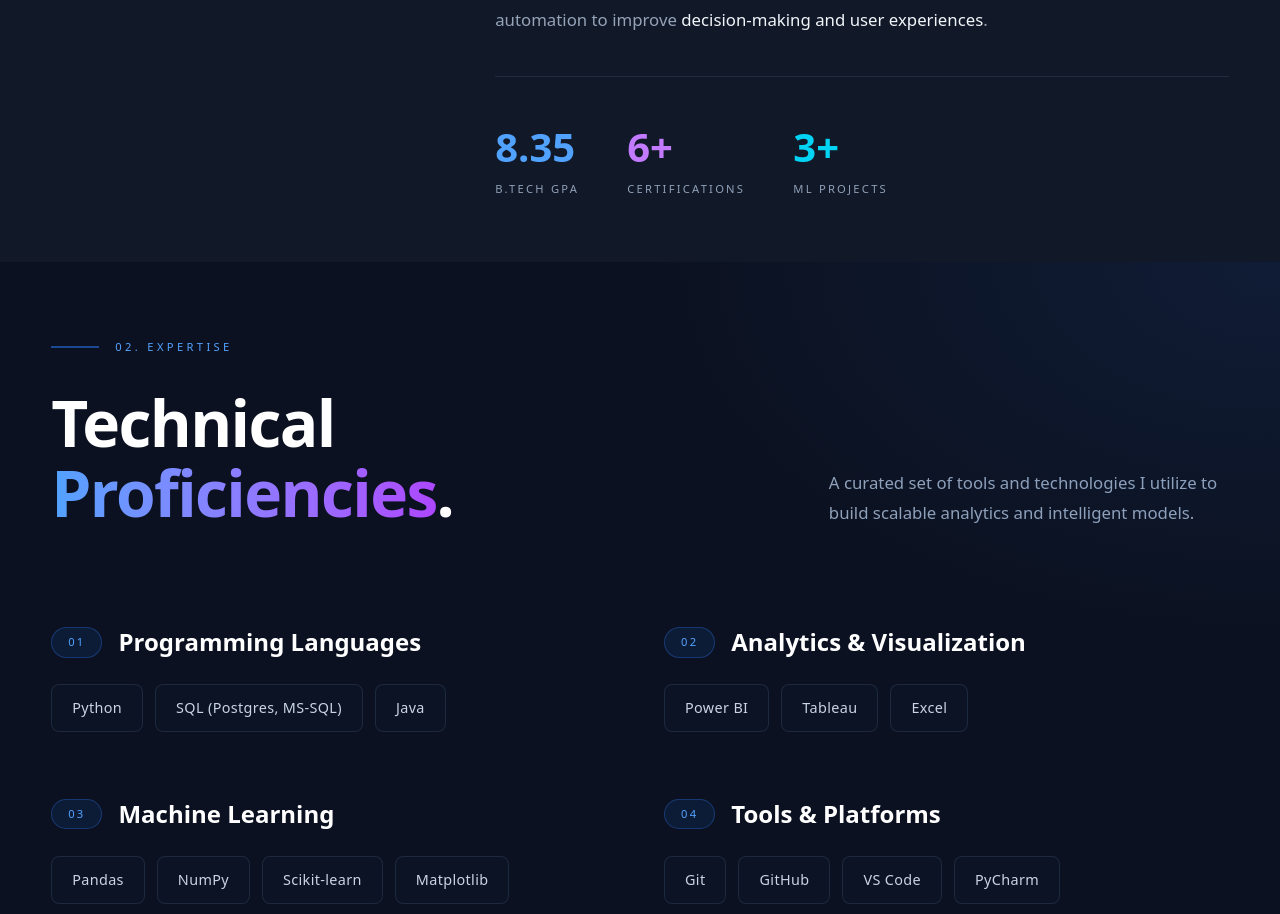
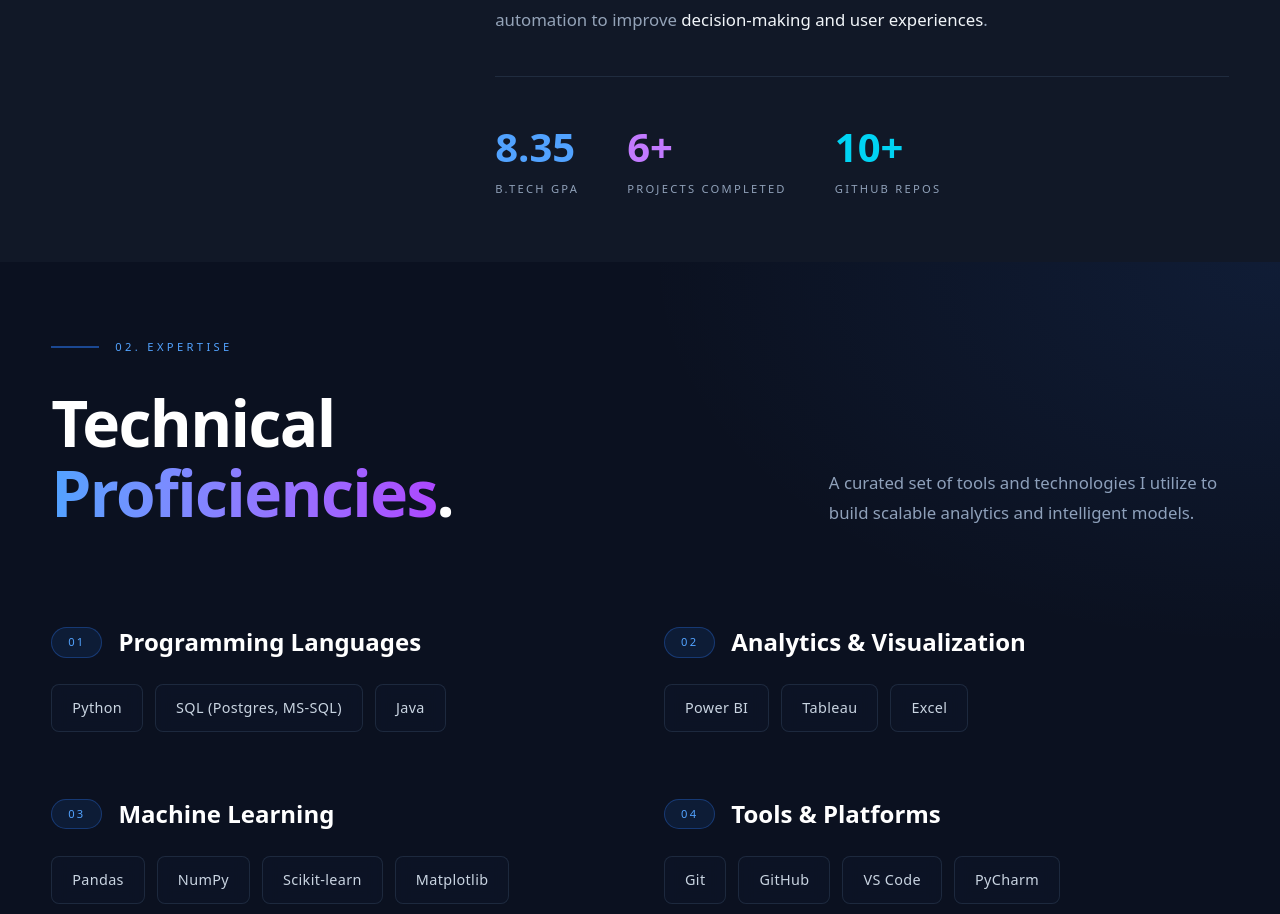
Before and after one commit to RamavathLavanya6/portfolio, a Next.js app: page / in a window 1280 px wide. Shown: the part 1567-2481 px from the top of the page. Built offline with nearby package versions, Linux system fonts and the light colour scheme; a web font is replaced by a local one.

Commit message:
Update About stats: Projects Completed and GitHub Repos

```diff
--- a/src/components/sections/About.tsx
+++ b/src/components/sections/About.tsx
@@ -112,11 +112,11 @@
               </div>
               <div className="flex flex-col gap-1">
                 <span className="text-[2.5rem] font-bold text-purple-400">6+</span>
-                <span className="text-[0.7rem] font-medium tracking-[0.2em] uppercase text-slate-400">Certifications</span>
+                <span className="text-[0.7rem] font-medium tracking-[0.2em] uppercase text-slate-400">Projects Completed</span>
               </div>
               <div className="flex flex-col gap-1">
-                <span className="text-[2.5rem] font-bold text-cyan-400">3+</span>
-                <span className="text-[0.7rem] font-medium tracking-[0.2em] uppercase text-slate-400">ML Projects</span>
+                <span className="text-[2.5rem] font-bold text-cyan-400">10+</span>
+                <span className="text-[0.7rem] font-medium tracking-[0.2em] uppercase text-slate-400">GitHub Repos</span>
               </div>
             </motion.div>
           </div>
```
